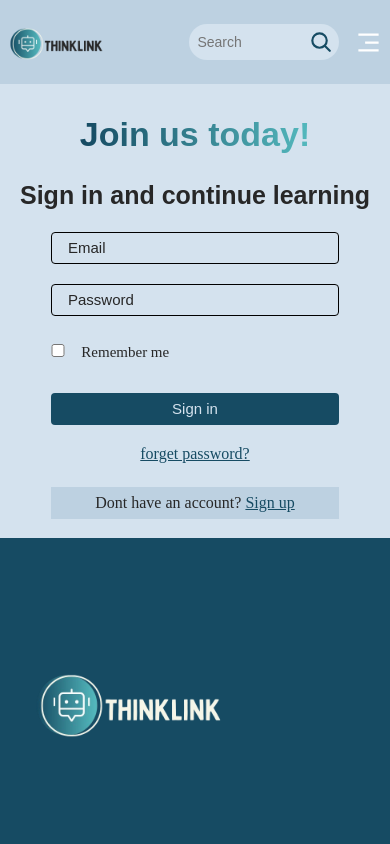
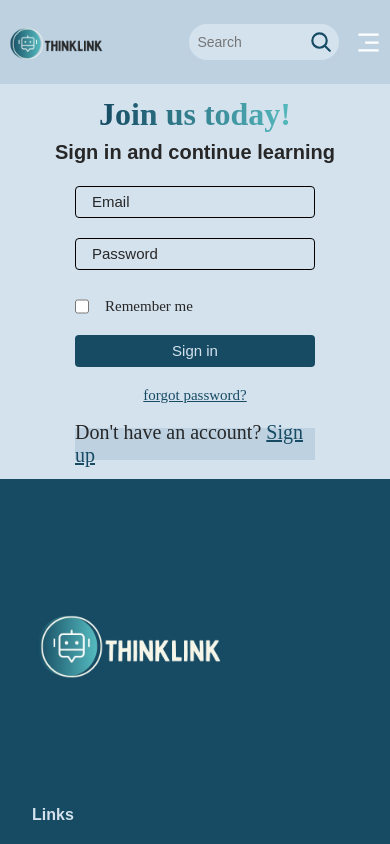
Before and after one commit to Yasmine-Zahreddine/ThinkLink, a React (Vite) app in the folder frontend/: page /signin in a window 390 px wide. Shown: the top 844 px of the page. Built offline with nearby package versions, Linux system fonts and the light colour scheme.

Commit message:
sign in added

```diff
--- a/frontend/src/containers/SignUp/Signup.jsx
+++ b/frontend/src/containers/SignUp/Signup.jsx
@@ -62,7 +62,7 @@ const Signup = () => {
         </div>
         <div className="login">
           <p>
-            Already have an account? <a href="/">Log in</a>
+            Already have an account? <a href="/">Sign in</a>
           </p>
         </div>
       </div>
--- a/frontend/src/containers/SignUp/signup.css
+++ b/frontend/src/containers/SignUp/signup.css
@@ -44,17 +44,17 @@
   border-radius: 4px;
   color: var(--color-text);
   padding-left: 1rem;
-  font-size: 1.2vw;
+  font-size: 20px;
   background-color: var(--color-bg);
 }
 
 .textinputs::placeholder {
-  font-size: 1.2vw;
+  font-size: 20px;
   color: var(--color-text);
 }
 .Box > h1 {
   margin-bottom: 1vw;
-  font-size: 2vw;
+  font-size: 25px;
   font-family: var(--font-family);
   color: var(--color-text);
 }
@@ -68,7 +68,7 @@
 
 .checkboxContainer > p {
   width: 100%;
-  font-size: 1.3vw;
+  font-size: 15px;
   color: var(--color-text);
 }
 
@@ -87,7 +87,7 @@
   font-family: var(--font-family);
   color: var(--color-bg);
   border-radius: 4px;
-  font-size: 1.4vw;
+  font-size: 20px;
 }
 .policyAgree {
   margin-top: 1vw;
@@ -108,7 +108,7 @@
 }
 .login > p {
   color: var(--color-text);
-  font-size: 1.5vw;
+  font-size: 20px;
 }
 .login > p > a {
   text-decoration: underline;
@@ -117,13 +117,6 @@
 @media (max-width: 1000px) {
   .welcome {
     margin-bottom: 2vw;
-  }
-  .card-content1 h1 {
-    font-family: var(--font-family);
-    font-weight: 800;
-    font-size: 34px;
-    line-height: 45px;
-    margin: 1rem 0;
   }
   .Box {
     display: flex;
@@ -140,16 +133,16 @@
     height: 3rem;
     border-radius: 4px;
     padding-left: 1rem;
-    font-size: 1.5vw;
+    font-size: 20px;
     background-color: var(--color-bg);
   }
 
   .textinputs::placeholder {
-    font-size: 1.5vw;
+    font-size: 20px;
   }
   .Box > h1 {
     margin-bottom: 1vw;
-    font-size: 2.5vw;
+    font-size: 25px;
     font-family: var(--font-family);
     color: var(--color-text);
   }
@@ -163,7 +156,7 @@
 
   .checkboxContainer > p {
     width: 100%;
-    font-size: 1.5vw;
+    font-size: 15px;
   }
 
   .checkbox {
@@ -180,11 +173,11 @@
     font-family: var(--font-family);
     color: var(--color-bg);
     border-radius: 4px;
-    font-size: 1rem;
+    font-size: 20px;
   }
   .policyAgree {
     margin-top: 1vw;
-    font-size: 1.5vw;
+    font-size: 15px;
   }
   .policyAgree > a {
     text-decoration: underline;
@@ -207,7 +200,7 @@
   }
   .login > p {
     color: var(--color-text);
-    font-size: 2vw;
+    font-size: 20px;
   }
   .login > p > a {
     text-decoration: underline;
@@ -226,14 +219,6 @@
     align-items: center;
   }
 
-  .card-content1 h1 {
-    font-family: var(--font-family);
-    font-weight: 800;
-    font-size: 34px;
-    line-height: 45px;
-    margin: 1rem 0;
-  }
-
   .Box {
     display: flex;
     justify-content: center;
@@ -249,16 +234,16 @@
     height: 3rem;
     border-radius: 4px;
     padding-left: 1rem;
-    font-size: 2.8vw;
+    font-size: 20px;
     background-color: var(--color-bg);
   }
 
   .textinputs::placeholder {
-    font-size: 2.8vw;
+    font-size: 20px;
   }
   .Box > h1 {
     margin-bottom: 0.5vw;
-    font-size: 4vw;
+    font-size: 25px;
     font-family: var(--font-family);
     color: var(--color-text);
   }
@@ -295,7 +280,7 @@
   }
   .policyAgree {
     margin-top: 1vw;
-    font-size: 0.8rem;
+    font-size: 15px;
   }
   .policyAgree > a {
     text-decoration: underline;
@@ -318,14 +303,14 @@
   }
   .login > p {
     color: var(--color-text);
-    font-size: 3vw;
+    font-size: 20px;
   }
   .login > p > a {
     text-decoration: underline;
     color: var(--color-dark-blue);
   }
 }
-@media screen and (max-width: 480px) {
+@media screen and (max-width: 520px) {
   .welcome {
     margin-bottom: 2vw;
     width: 100%;
@@ -334,14 +319,6 @@
     display: flex;
     justify-content: center;
     align-items: center;
-  }
-
-  .card-content1 h1 {
-    font-family: var(--font-family);
-    font-weight: 800;
-    font-size: 34px;
-    line-height: 45px;
-    margin: 1rem 0;
   }
 
   .Box {
@@ -360,16 +337,16 @@
     height: 2rem;
     border-radius: 4px;
     padding-left: 1rem;
-    font-size: 2.8vw;
+    font-size: 15px;
     background-color: var(--color-bg);
   }
 
   .textinputs::placeholder {
-    font-size: 2.8vw;
+    font-size: 15px;
   }
   .Box > h1 {
     margin-bottom: 0.5vw;
-    font-size: 4vw;
+    font-size: 5;
     font-family: var(--font-family);
     color: var(--color-text);
   }
@@ -384,7 +361,7 @@
 
   .checkboxContainer > p {
     width: 100%;
-    font-size: 0.9rem;
+    font-size: 15px;
   }
 
   .checkbox {
@@ -401,11 +378,11 @@
     font-family: var(--font-family);
     color: var(--color-bg);
     border-radius: 4px;
-    font-size: 1rem;
+    font-size: 20px;
   }
   .policyAgree {
     margin-top: 1vw;
-    font-size: 0.8rem;
+    font-size: 15px;
   }
   .policyAgree > a {
     text-decoration: underline;
@@ -428,7 +405,7 @@
   }
   .login > p {
     color: var(--color-text);
-    font-size: 1rem;
+    font-size: 20px;
   }
   .login > p > a {
     text-decoration: underline;
--- a/frontend/src/containers/Signin/SignIn.jsx
+++ b/frontend/src/containers/Signin/SignIn.jsx
@@ -18,14 +18,18 @@ const Signin = () => {
   }, []);
 
   return (
-    <div className={` ${isSmallScreen ? "smallScreen" : "SignUp_Container"}`}>
-      <div className="welcome">
+    <div
+      className={` ${
+        isSmallScreen ? "smallScreen_signin" : "SignIn_Container"
+      }`}
+    >
+      <div className="welcome_signin">
         {isSmallScreen ? (
           <div className="card-content1">
             <h1 className="gradient_text">Join us today!</h1>
           </div>
         ) : (
-          <div className="smallBox">
+          <div className="smallBox_signin">
             <Card
               title="Welcome Back!"
               content="Sign in to continue your learning journey"
@@ -33,26 +37,30 @@ const Signin = () => {
           </div>
         )}
       </div>
-      <div className="Box">
+      <div className="Box_signin">
         <h1>Sign in and continue learning</h1>
 
-        <input type="text" placeholder="Email" className="email textinputs" />
+        <input
+          type="text"
+          placeholder="Email"
+          className="email textinputs_signin"
+        />
         <input
           type="password"
           placeholder="Password"
-          className="password textinputs"
+          className="password textinputs_signin"
         />
-        <div className="checkboxContainer">
-          <input type="checkbox" className="checkbox" />
+        <div className="checkboxContainer_signin">
+          <input type="checkbox" className="checkbox_signin" />
           <p>Remember me</p>
         </div>
-        <button className="buttonCreateAccount">Sign in</button>
+        <button className="buttonSignin">Sign in</button>
         <a href="" className="link">
-          forget password?
+          forgot password?
         </a>
-        <div className="login">
+        <div className="signup">
           <p>
-            Dont have an account? <a href="/">Sign up</a>
+            {"Don't"} have an account? <a href="/">Sign up</a>
           </p>
         </div>
       </div>
--- a/frontend/src/containers/Signin/signin.css
+++ b/frontend/src/containers/Signin/signin.css
@@ -1,4 +1,4 @@
-.SignUp_Container {
+.SignIn_Container {
   display: flex;
   justify-content: center;
   align-items: center;
@@ -6,7 +6,7 @@
   padding-bottom: 5vw;
   padding-top: 5vw;
 }
-.smallScreen {
+.smallScreen_signin {
   display: flex;
   justify-content: center;
   align-items: center;
@@ -22,8 +22,9 @@
 .link {
   text-decoration: underline;
   color: var(--color-dark-blue);
+  font-size: 15px;
 }
-.welcome {
+.welcome_signin {
   width: 50%;
   order: 2;
   margin-bottom: 10vw;
@@ -32,7 +33,7 @@
   align-items: center;
 }
 
-.Box {
+.Box_signin {
   display: flex;
   order: 1;
   justify-content: center;
@@ -42,7 +43,7 @@
   width: 50%;
 }
 
-.textinputs {
+.textinputs_signin {
   border: 1.2px solid black;
   width: 70%;
   height: 3.5vw;
@@ -53,37 +54,37 @@
   background-color: var(--color-bg);
 }
 
-.textinputs::placeholder {
+.textinputs_signin::placeholder {
   font-size: 1.2vw;
   color: var(--color-text);
 }
-.Box > h1 {
+.Box_signin > h1 {
   margin-bottom: 1vw;
-  font-size: 2vw;
+  font-size: 25px;
   font-family: var(--font-family);
   color: var(--color-text);
 }
 
-.checkboxContainer {
+.checkboxContainer_signin {
   width: 70%;
   display: flex;
   flex-direction: row;
   gap: 1rem;
 }
 
-.checkboxContainer > p {
+.checkboxContainer_signin > p {
   width: 100%;
   font-size: 15px;
   color: var(--color-text);
 }
 
-.checkbox {
+.checkbox_signin {
   margin-top: 0;
   width: 1rem;
   height: auto;
 }
 
-.buttonCreateAccount {
+.buttonSignin {
   width: 70%;
   height: 4vw;
   background-color: var(--color-dark-blue);
@@ -92,17 +93,9 @@
   font-family: var(--font-family);
   color: var(--color-bg);
   border-radius: 4px;
-  font-size: 1.4vw;
+  font-size: 20px;
 }
-.policyAgree {
-  margin-top: 1vw;
-  color: var(--color-text);
-}
-.policyAgree > a {
-  text-decoration: underline;
-  color: var(--color-dark-blue);
-}
-.login {
+.signup {
   margin-top: 1vw;
   width: 70%;
   height: 4vw;
@@ -111,27 +104,22 @@
   align-items: center;
   background-color: var(--navbar-color);
 }
-.login > p {
+.signup > p {
   color: var(--color-text);
-  font-size: 1.5vw;
+  font-size: 20px;
 }
-.login > p > a {
+.signup > p > a {
   text-decoration: underline;
   color: var(--color-dark-blue);
 }
+
 @media (max-width: 1000px) {
-  .welcome {
+  .welcome_signin {
     margin-bottom: 2vw;
     order: 1;
   }
-  .card-content1 h1 {
-    font-family: var(--font-family);
-    font-weight: 800;
-    font-size: 34px;
-    line-height: 45px;
-    margin: 1rem 0;
-  }
-  .Box {
+
+  .Box_signin {
     display: flex;
     justify-content: center;
     align-items: center;
@@ -139,45 +127,39 @@
     gap: 20px;
     width: 70%;
   }
-
-  .textinputs {
+  .textinputs_signin {
     border: 1.2px solid black;
     width: 60%;
     height: 3rem;
     border-radius: 4px;
     padding-left: 1rem;
-    font-size: 1.5vw;
+    font-size: 15px;
     background-color: var(--color-bg);
   }
-
-  .textinputs::placeholder {
-    font-size: 1.5vw;
+  .textinputs_signin::placeholder {
+    font-size: 15px;
   }
-  .Box > h1 {
+  .Box_signin > h1 {
     margin-bottom: 1vw;
-    font-size: 2.5vw;
+    font-size: 25px;
     font-family: var(--font-family);
     color: var(--color-text);
   }
-
-  .checkboxContainer {
+  .checkboxContainer_signin {
     width: 60%;
     display: flex;
     flex-direction: row;
     gap: 1rem;
   }
-
-  .checkboxContainer > p {
+  .checkboxContainer_signin > p {
     width: 100%;
-    font-size: 1.5vw;
+    font-size: 15px;
   }
-
-  .checkbox {
+  .checkbox_signin {
     width: 2rem;
     height: auto;
   }
-
-  .buttonCreateAccount {
+  .buttonSignin {
     width: 60%;
     height: 3rem;
     background-color: var(--color-dark-blue);
@@ -186,23 +168,12 @@
     font-family: var(--font-family);
     color: var(--color-bg);
     border-radius: 4px;
-    font-size: 1rem;
+    font-size: 20px;
   }
-  .policyAgree {
-    margin-top: 1vw;
-    font-size: 1.5vw;
+  .link {
+    font-size: 15px;
   }
-  .policyAgree > a {
-    text-decoration: underline;
-    color: var(--color-dark-blue);
-  }
-  .policyContainer {
-    display: flex;
-    justify-content: center;
-    align-items: center;
-    width: 60%;
-  }
-  .login {
+  .signup {
     margin-top: 1vw;
     width: 60%;
     height: 3rem;
@@ -211,37 +182,23 @@
     align-items: center;
     background-color: var(--navbar-color);
   }
-  .login > p {
+  .signup > p {
     color: var(--color-text);
-    font-size: 2vw;
+    font-size: 20px;
   }
-  .login > p > a {
+  .signup > p > a {
     text-decoration: underline;
     color: var(--color-dark-blue);
   }
 }
 
 @media screen and (max-width: 768px) {
-  .welcome {
+  .welcome_signin {
     margin-bottom: 2vw;
     width: 100%;
     order: 1;
   }
-  .card-content1 {
-    display: flex;
-    justify-content: center;
-    align-items: center;
-  }
-
-  .card-content1 h1 {
-    font-family: var(--font-family);
-    font-weight: 800;
-    font-size: 34px;
-    line-height: 45px;
-    margin: 1rem 0;
-  }
-
-  .Box {
+  .Box_signin {
     display: flex;
     order: 2;
     justify-content: center;
@@ -250,47 +207,40 @@
     gap: 20px;
     width: 90%;
   }
-
-  .textinputs {
+  .textinputs_signin {
     border: 1.2px solid black;
     width: 26rem;
     height: 3rem;
     border-radius: 4px;
     padding-left: 1rem;
-    font-size: 2.8vw;
+    font-size: 15px;
     background-color: var(--color-bg);
   }
-
-  .textinputs::placeholder {
-    font-size: 2.8vw;
+  .textinputs_signin::placeholder {
+    font-size: 15px;
   }
-  .Box > h1 {
+  .Box_signin > h1 {
     margin-bottom: 0.5vw;
-    font-size: 4vw;
+    font-size: 25px;
     font-family: var(--font-family);
     color: var(--color-text);
   }
-
-  .checkboxContainer {
+  .checkboxContainer_signin {
     width: 26rem;
     display: flex;
     margin-top: 2vw;
     flex-direction: row;
     gap: 1rem;
   }
-
-  .checkboxContainer > p {
+  .checkboxContainer_signin > p {
     width: 100%;
-
-    font-size: 0.8rem;
+    font-size: 15px;
   }
-
-  .checkbox {
+  .checkbox_signin {
     width: 3vw;
     height: auto;
   }
-
-  .buttonCreateAccount {
+  .buttonSignin {
     width: 26rem;
     height: 3rem;
     background-color: var(--color-dark-blue);
@@ -299,23 +249,9 @@
     font-family: var(--font-family);
     color: var(--color-bg);
     border-radius: 4px;
-    font-size: 3vw;
+    font-size: 20px;
   }
-  .policyAgree {
-    margin-top: 1vw;
-    font-size: 0.8rem;
-  }
-  .policyAgree > a {
-    text-decoration: underline;
-    color: var(--color-dark-blue);
-  }
-  .policyContainer {
-    display: flex;
-    justify-content: center;
-    align-items: center;
-    width: 26rem;
-  }
-  .login {
+  .signup {
     margin-top: 1vw;
     width: 26rem;
     height: 3rem;
@@ -324,35 +260,22 @@
     align-items: center;
     background-color: var(--navbar-color);
   }
-  .login > p {
+  .signup > p {
     color: var(--color-text);
-    font-size: 3vw;
+    font-size: 20px;
   }
-  .login > p > a {
+  .signup > p > a {
     text-decoration: underline;
     color: var(--color-dark-blue);
   }
 }
-@media screen and (max-width: 480px) {
-  .welcome {
+
+@media screen and (max-width: 520px) {
+  .welcome_signin {
     margin-bottom: 2vw;
     width: 100%;
   }
-  .card-content1 {
-    display: flex;
-    justify-content: center;
-    align-items: center;
-  }
-
-  .card-content1 h1 {
-    font-family: var(--font-family);
-    font-weight: 800;
-    font-size: 34px;
-    line-height: 45px;
-    margin: 1rem 0;
-  }
-
-  .Box {
+  .Box_signin {
     display: flex;
     justify-content: center;
     align-items: center;
@@ -360,48 +283,117 @@
     gap: 20px;
     width: 90%;
   }
-
-  .textinputs {
+  .textinputs_signin {
     border: 1.2px solid black;
     width: 18rem;
-
     height: 2rem;
     border-radius: 4px;
     padding-left: 1rem;
     font-size: 15px;
     background-color: var(--color-bg);
   }
-
-  .textinputs::placeholder {
+  .textinputs_signin::placeholder {
     font-size: 15px;
   }
-  .Box > h1 {
+  .Box_signin > h1 {
     margin-bottom: 0.5vw;
     font-size: 25px;
     font-family: var(--font-family);
     color: var(--color-text);
   }
-
-  .checkboxContainer {
+  .checkboxContainer_signin {
     width: 18rem;
     display: flex;
     margin-top: 2vw;
     flex-direction: row;
     gap: 1rem;
   }
-
-  .checkboxContainer > p {
+  .checkboxContainer_signin > p {
     width: 100%;
     font-size: 15px;
   }
-
-  .checkbox {
+  .checkbox_signin {
     width: 1rem;
     height: auto;
   }
+  .buttonSignin {
+    width: 18rem;
+    height: 2rem;
+    background-color: var(--color-dark-blue);
+    outline: none;
+    border: none;
+    font-family: var(--font-family);
+    color: var(--color-bg);
+    border-radius: 4px;
+    font-size: 20px;
+  }
+  .signup {
+    margin-top: 1vw;
+    width: 18rem;
+    height: 2rem;
+    display: flex;
+    justify-content: center;
+    align-items: center;
+    background-color: var(--navbar-color);
+  }
+  .signup > p {
+    color: var(--color-text);
+    font-size: 20px;
+  }
+  .signup > p > a {
+    text-decoration: underline;
+    color: var(--color-dark-blue);
+  }
+}
 
-  .buttonCreateAccount {
-    width: 18rem;
+@media screen and (max-width: 390px) {
+  .welcome_signin {
+    margin-bottom: 2vw;
+    width: 100%;
+  }
+  .Box_signin {
+    display: flex;
+    justify-content: center;
+    align-items: center;
+    flex-direction: column;
+    gap: 20px;
+    width: 90%;
+  }
+  .textinputs_signin {
+    border: 1.2px solid black;
+    width: 15rem;
+    height: 2rem;
+    border-radius: 4px;
+    padding-left: 1rem;
+    font-size: 15px;
+    background-color: var(--color-bg);
+  }
+  .textinputs_signin::placeholder {
+    font-size: 15px;
+  }
+  .Box_signin > h1 {
+    margin-bottom: 0.5vw;
+    font-size: 20px;
+    font-family: var(--font-family);
+    color: var(--color-text);
+  }
+  .checkboxContainer_signin {
+    width: 15rem;
+    display: flex;
+    margin-top: 2vw;
+    flex-direction: row;
+    gap: 1rem;
+  }
+  .checkboxContainer_signin > p {
+    width: 100%;
+    font-size: 15px;
+  }
+  .checkbox_signin {
+    width: 1rem;
+    height: auto;
+  }
+  .buttonSignin {
+    width: 15rem;
     height: 2rem;
     background-color: var(--color-dark-blue);
     outline: none;
@@ -411,27 +403,20 @@
     border-radius: 4px;
     font-size: 15px;
   }
-
-  .policyContainer {
-    display: flex;
-    justify-content: center;
-    align-items: center;
-    width: 18rem;
-  }
-  .login {
+  .signup {
     margin-top: 1vw;
-    width: 18rem;
+    width: 15rem;
     height: 2rem;
     display: flex;
     justify-content: center;
     align-items: center;
     background-color: var(--navbar-color);
   }
-  .login > p {
+  .signup > p {
     color: var(--color-text);
-    font-size: 1rem;
+    font-size: 20px;
   }
-  .login > p > a {
+  .signup > p > a {
     text-decoration: underline;
     color: var(--color-dark-blue);
   }
```
